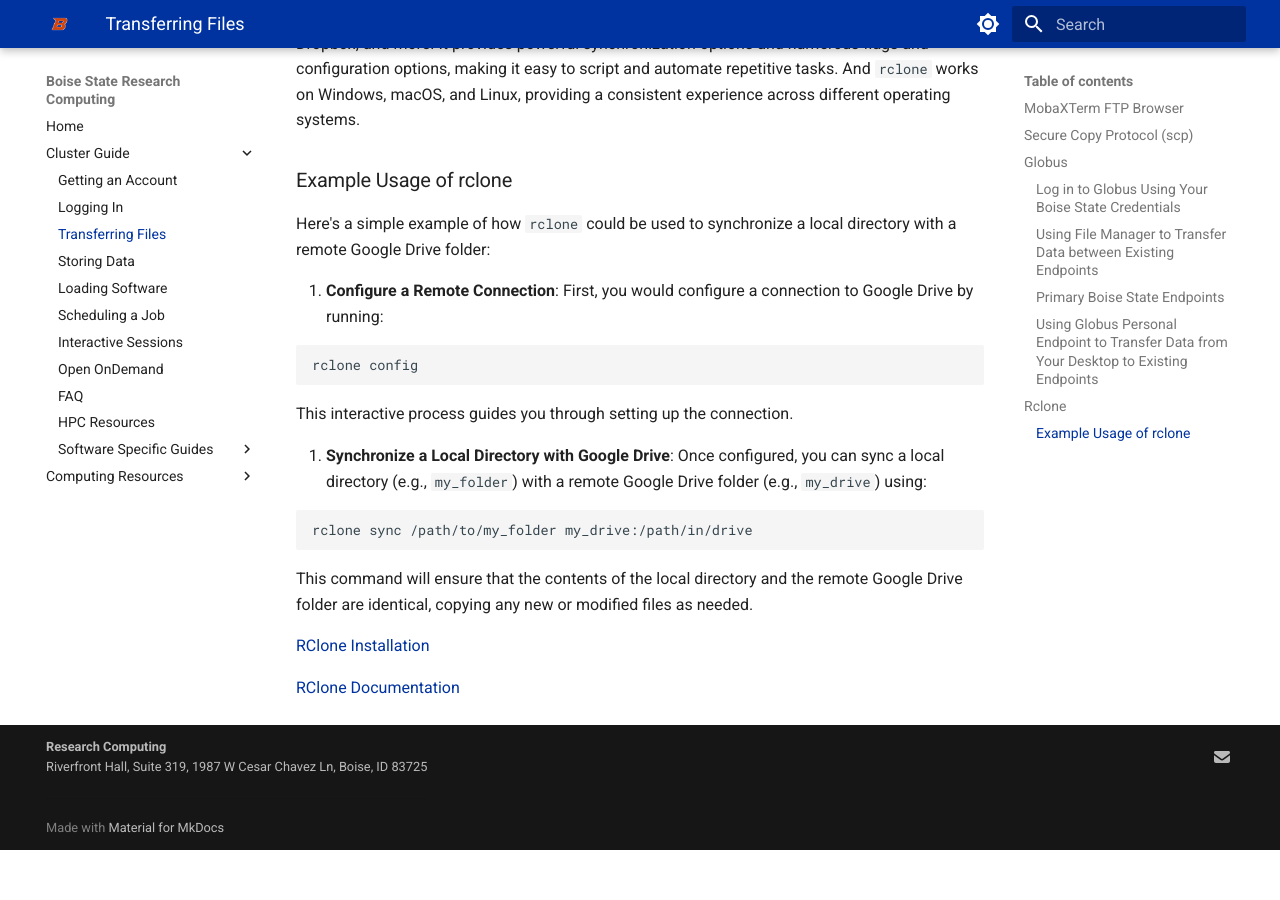
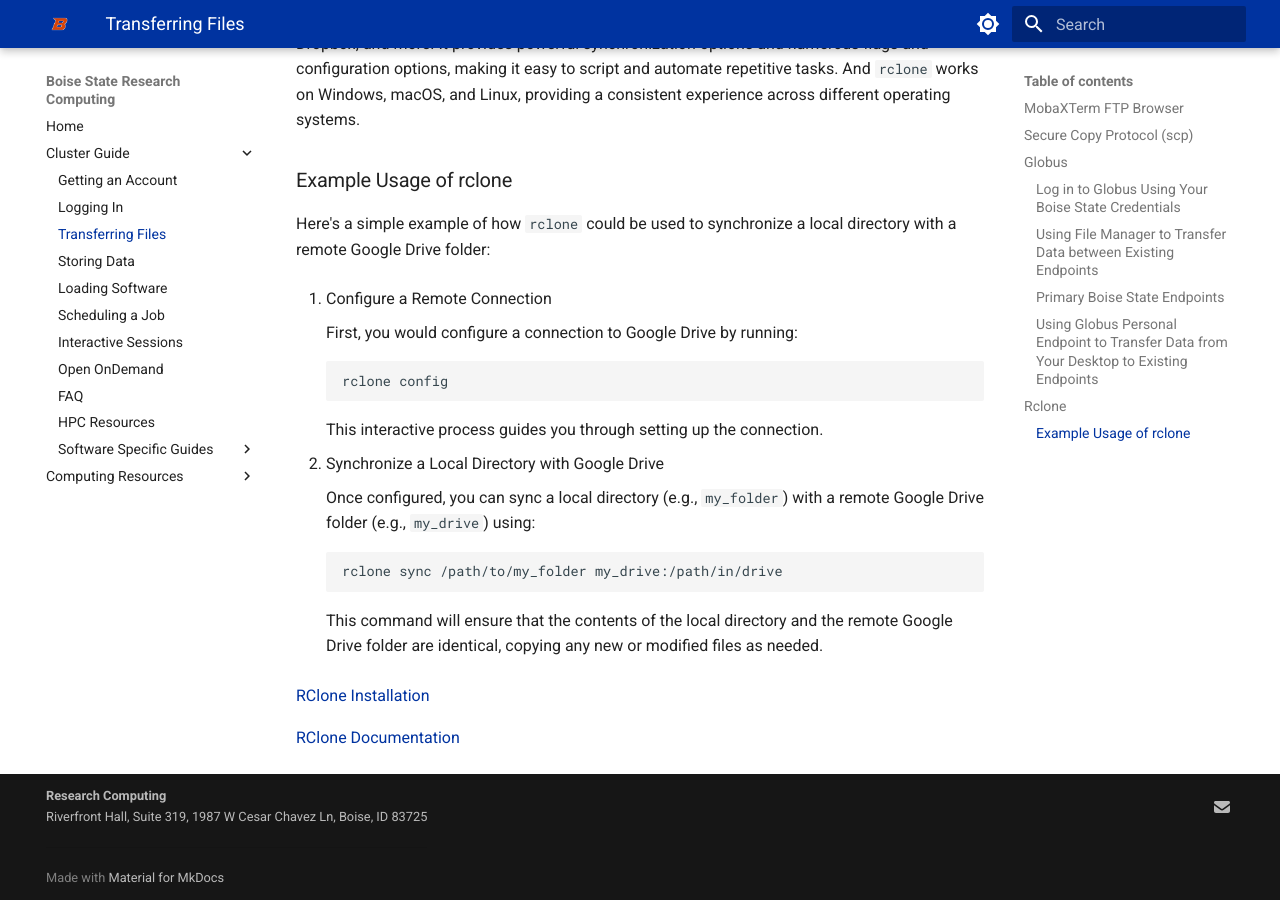
Before and after one commit to bsurc/docs, an MkDocs documentation site: the page built from docs/transferring_files.md, in a window 1280 px wide and 900 px high, scrolled down 2821 px. Built offline with MkDocs 1.6.1 and Material for MkDocs 9.7.7, drawn with Linux system fonts in a browser that asks for light colours; before the commit the page ends 3671 px from its top, so only the background shows below that.

Commit message:
Fix indentation

````diff
--- a/docs/transferring_files.md
+++ b/docs/transferring_files.md
@@ -88,21 +88,23 @@ And `rclone` works on Windows, macOS, and Linux, providing a consistent experien
 
 Here's a simple example of how `rclone` could be used to synchronize a local directory with a remote Google Drive folder:
 
-1. **Configure a Remote Connection**: First, you would configure a connection to Google Drive by running:
+1. Configure a Remote Connection
 
+    First, you would configure a connection to Google Drive by running:
    ```bash
    rclone config
    ```
 
-   This interactive process guides you through setting up the connection.
+    This interactive process guides you through setting up the connection.
 
-2. **Synchronize a Local Directory with Google Drive**: Once configured, you can sync a local directory (e.g., `my_folder`) with a remote Google Drive folder (e.g., `my_drive`) using:
+2. Synchronize a Local Directory with Google Drive
 
+    Once configured, you can sync a local directory (e.g., `my_folder`) with a remote Google Drive folder (e.g., `my_drive`) using:
    ```bash
    rclone sync /path/to/my_folder my_drive:/path/in/drive
    ```
 
-   This command will ensure that the contents of the local directory and the remote Google Drive folder are identical, copying any new or modified files as needed.
+    This command will ensure that the contents of the local directory and the remote Google Drive folder are identical, copying any new or modified files as needed.
 
 
 [RClone Installation](https://rclone.org/install/)
````
